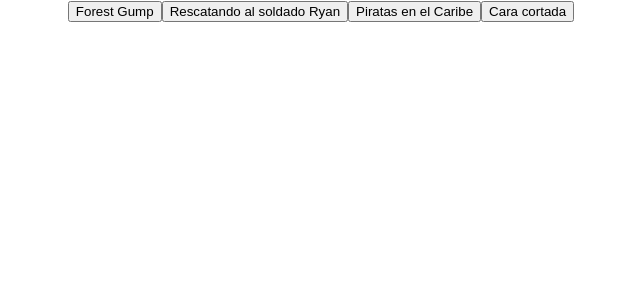
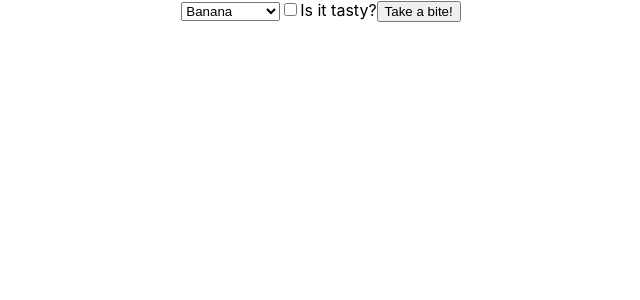
Before and after one commit to StefanoQuiroz/REACT-MERN, a React (Create React App) app in the folder hooks-parte-2/: page / in a window 1280 px wide. Shown: the top 300 px of the page, without its empty margins (319-959 px from the left). Built offline with nearby package versions, Linux system fonts and the light colour scheme.

Commit message:
Otras Formas de Entrada select & input type=checkbox

```diff
--- a/hooks-parte-2/src/App.js
+++ b/hooks-parte-2/src/App.js
@@ -5,9 +5,10 @@ import './App.css';
 //import Map from './components/Groceries'
 //import MessageForm from './elevateState/MessageForm'
 //import MessageDisplay from './elevateState/MessageDisplay'
-import MyComponent from './envioDeArgumentosDevolucion/MyComponent'
+//import MyComponent from './envioDeArgumentosDevolucion/MyComponent'
+import FruitForm from './otrosTiposDeEntrada/FruitForm'
 
-const movies = ["Forest Gump", "Rescatando al soldado Ryan", "Piratas en el Caribe", "Cara cortada"];
+//const movies = ["Forest Gump", "Rescatando al soldado Ryan", "Piratas en el Caribe", "Cara cortada"];
 function App() {
 /*   const [currentMsg, setCurrentMsg] = useState("There are no messages")
   const youveGotMail = (newMessage) => {
@@ -22,7 +23,8 @@ function App() {
       {/* <> </> fragments */}
       {/* <MessageForm onNewMessage={youveGotMail}/>
       <MessageDisplay message={currentMsg}/> */}
-      <MyComponent movies={movies}/>
+      {/* <MyComponent movies={movies}/> */}
+      <FruitForm/>
     </div>
   );
 }
--- /dev/null
+++ b/hooks-parte-2/src/otrosTiposDeEntrada/FruitForm.js
@@ -0,0 +1,53 @@
+import React, { useState } from 'react';
+
+const fruits = [
+    "Banana",
+    "Pineapple",
+    "Peach",
+    "Apple",
+    "Watermellow"
+]
+
+
+const FruitForm = () => {
+    // const [selectedFruit, setSelectedFruit] = useState(fruits[0]);
+    const [isTasty, setIsTasty] = useState(false); //sino se hace click es false si le hace es true
+    //selectedFruit => fruits[0] = "Banana"
+
+    //si se pasa un valor en blanco, valor inicial debe ser un string vacío
+    const [selectedFruit, setSelectedFruit] = useState("");
+
+
+    /* const onChangeSelect = (e) => {
+        e.preventDefault();
+        const value= e.target.value;
+        setSelectedFruit(value)
+    } */
+
+    const onSubmitHandle = (e) => {
+        e.preventDefault();
+        console.log("The " + selectedFruit + " is "+(isTasty ? '': ' not') + ' tasty!');
+    }
+
+    //select inicia con valor predeterminado con selectedFruit
+    //name : value
+    return (
+        <form onSubmit={onSubmitHandle}>
+            <select value={selectedFruit} onChange={(e)=>setSelectedFruit(e.target.value)}>
+                {fruits.map((fruit, index) => (
+                    <option value={""} key={index}>{fruit}</option>
+                ))}
+            </select>
+            <label>
+                <input type="checkbox" checked={isTasty} onChange={(e)=>setIsTasty(e.target.checked)}/>
+                Is it tasty?
+            </label>
+            <button>Take a bite!</button>
+        </form>
+    );
+}
+
+export default FruitForm;
+//Formulario
+//1. select tag
+//2. checkbox tag
```
Also changed, not shown: 1 other file (tests, documents, lock files or other folders).
